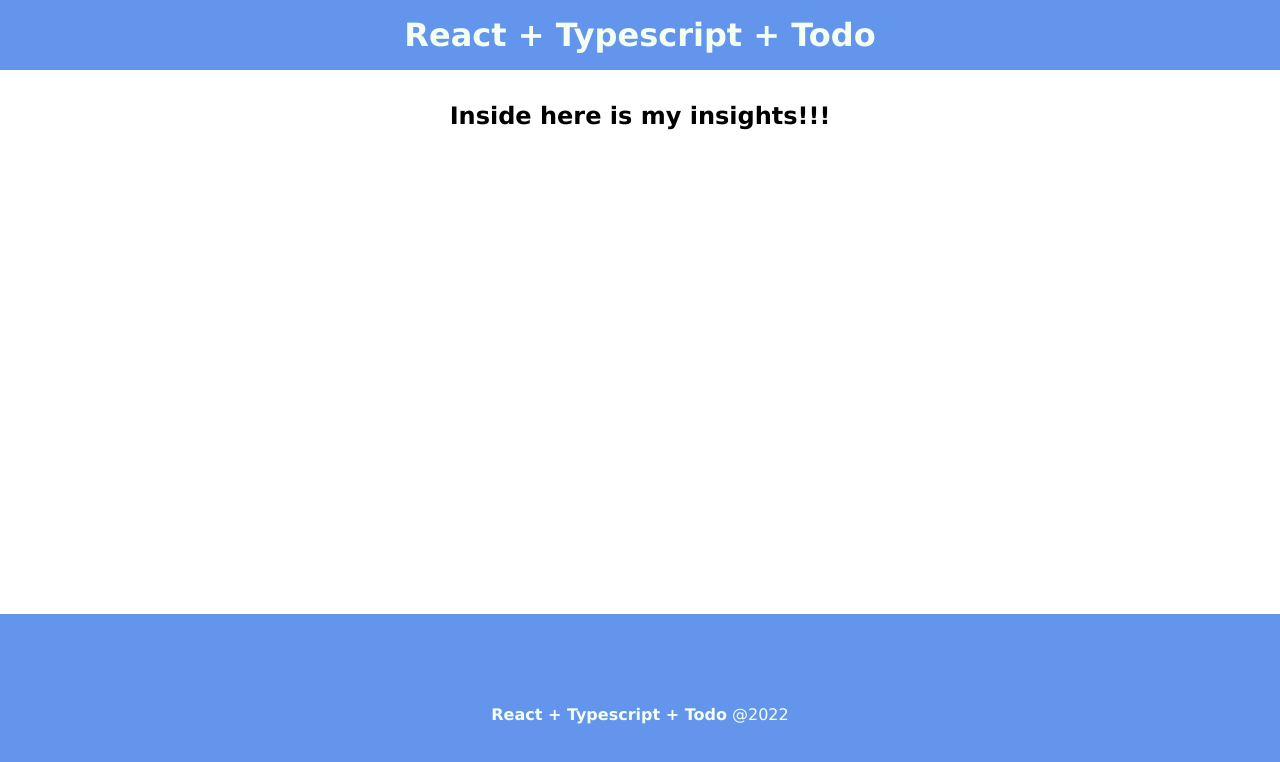
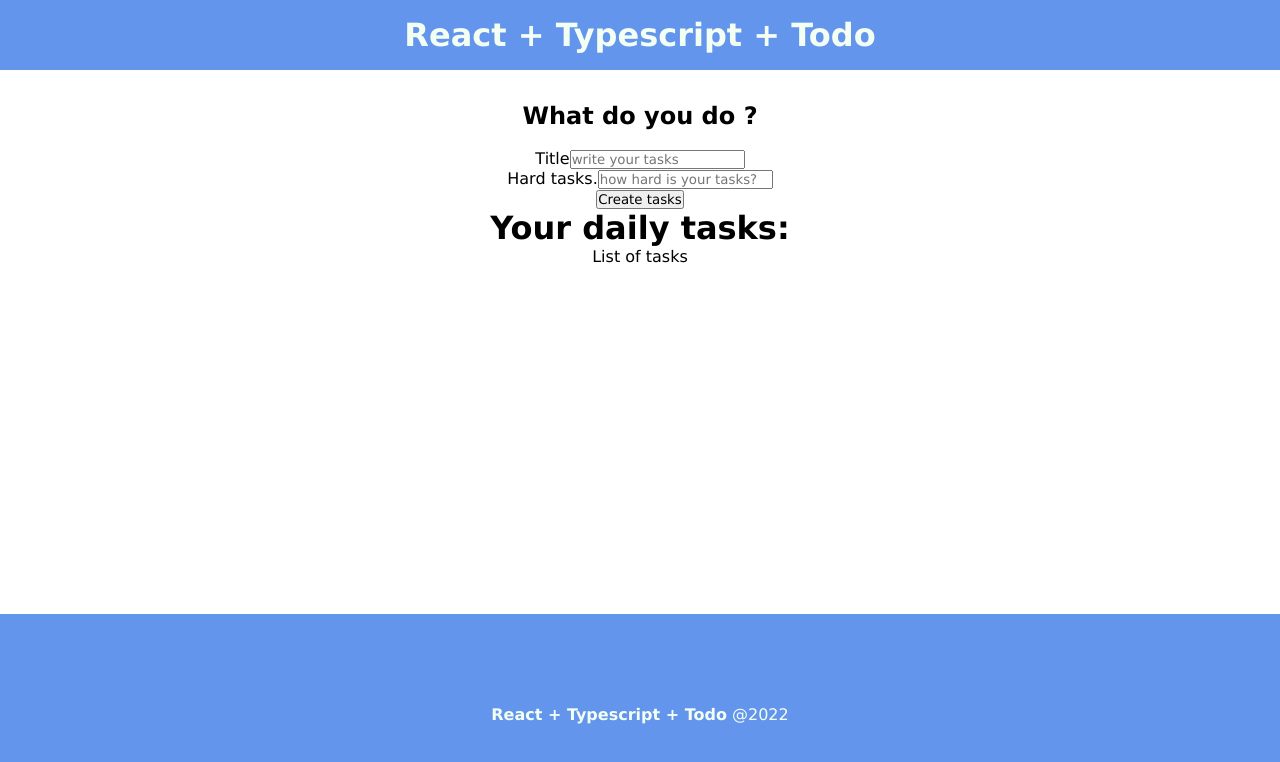
Before and after one commit to felipe-programador-18/project-typescript, a React (Create React App) app in the folder todo-type/: page / in a window 1280 px wide. Shown: the top 762 px of the page. Built offline with nearby package versions, Linux system fonts and the light colour scheme.

Commit message:
c7-adding an another component in application

```diff
--- a/todo-type/src/App.tsx
+++ b/todo-type/src/App.tsx
@@ -4,6 +4,8 @@ import Header from './Component/header/header';
 import Footer from './Component/footer/footer';
 
 import styles from "./app.module.css"
+import Taksform from './Component/Tasks.form';
+import TaksList from './Component/Tasks.list';
 
 
 function App() {
@@ -11,7 +13,17 @@ function App() {
     <div>
       <Header/>
         <main className={styles.main} >
-        <h2>Inside here is my insights!!!</h2>
+
+         <div>
+           <h2>What do you do ?</h2>
+            <Taksform btnSend="Create tasks" />
+         </div>
+
+         <div>
+             <h1>Your daily tasks:</h1>
+             <TaksList/>
+         </div>
+
         </main>
       <Footer/>
     </div>
```
